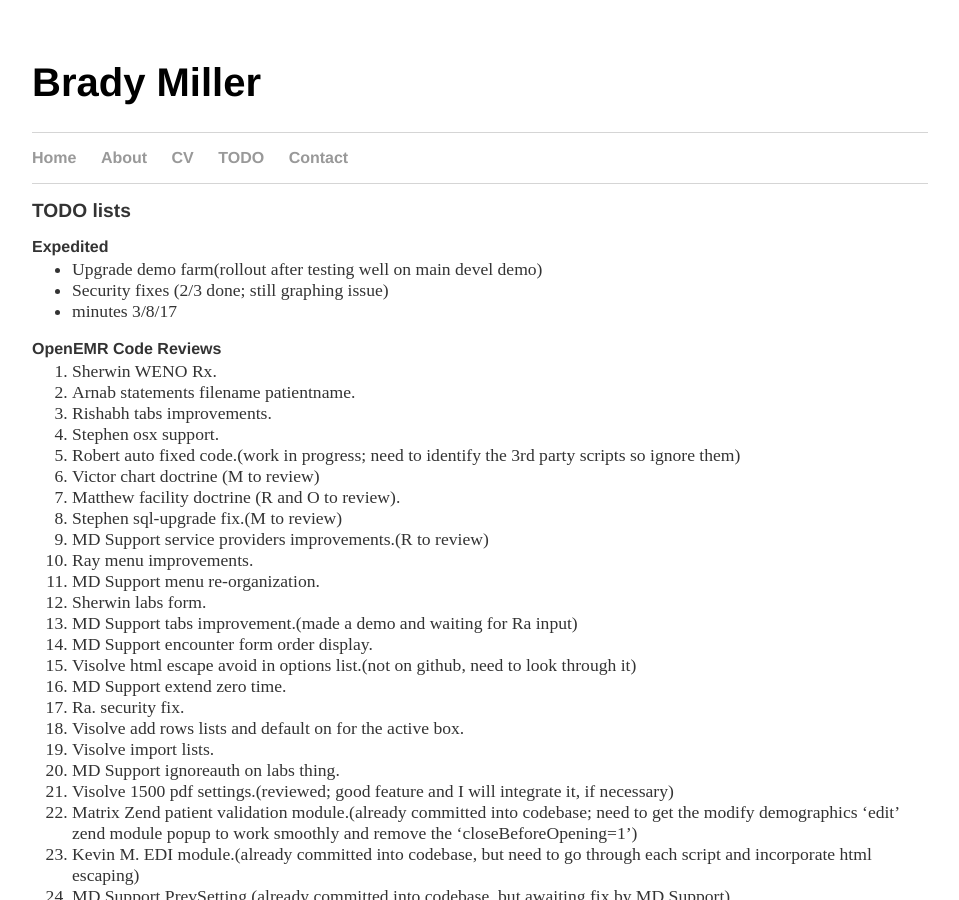
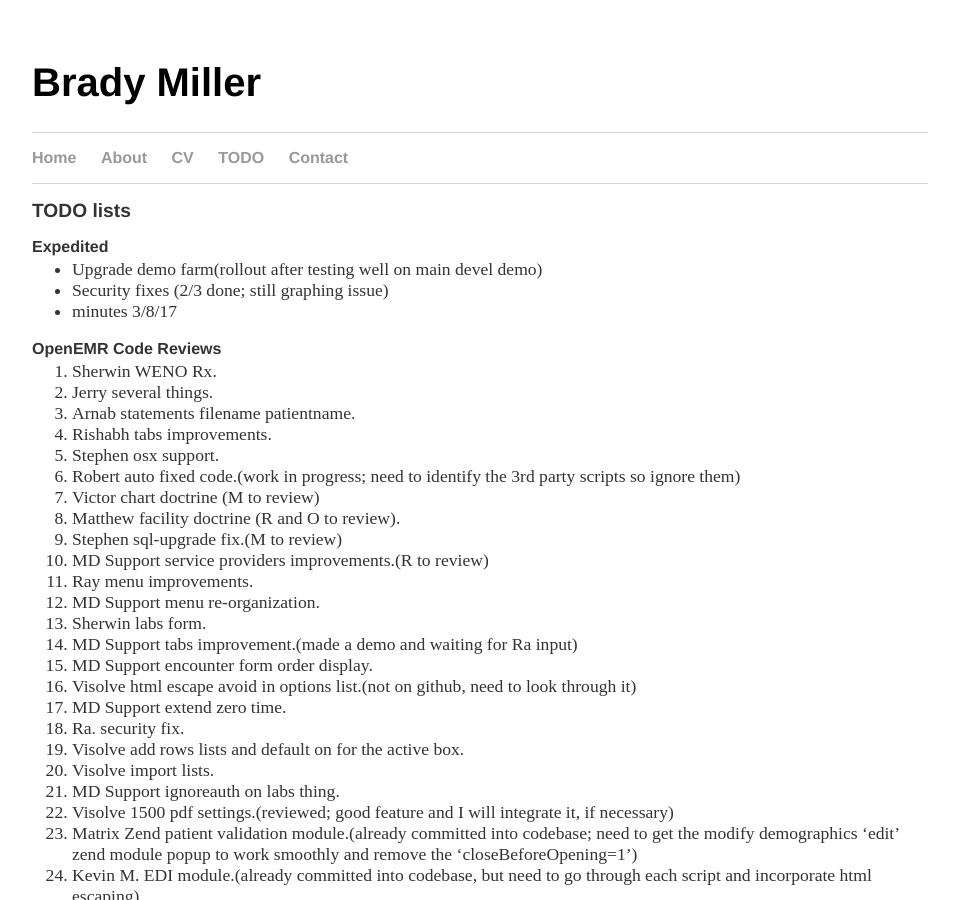
Before and after one commit to bradymiller/bradymiller.github.io, a Jekyll site: the page built from todo/index.md, in a window 1280 px wide and 900 px high. Shown: the whole window, without its empty margins (160-1119 px from the left). Built offline with Jekyll 4.4.1, drawn with Linux system fonts in a browser that asks for light colours; our own code applies the rules of GitHub Pages for plain Markdown files.

Commit message:
Update index.md

```diff
--- a/todo/index.md
+++ b/todo/index.md
@@ -10,6 +10,7 @@
 
 ### OpenEMR Code Reviews
 1. Sherwin WENO Rx.
+1. Jerry several things.
 1. Arnab statements filename patientname.
 1. Rishabh tabs improvements.
 1. Stephen osx support.
```
